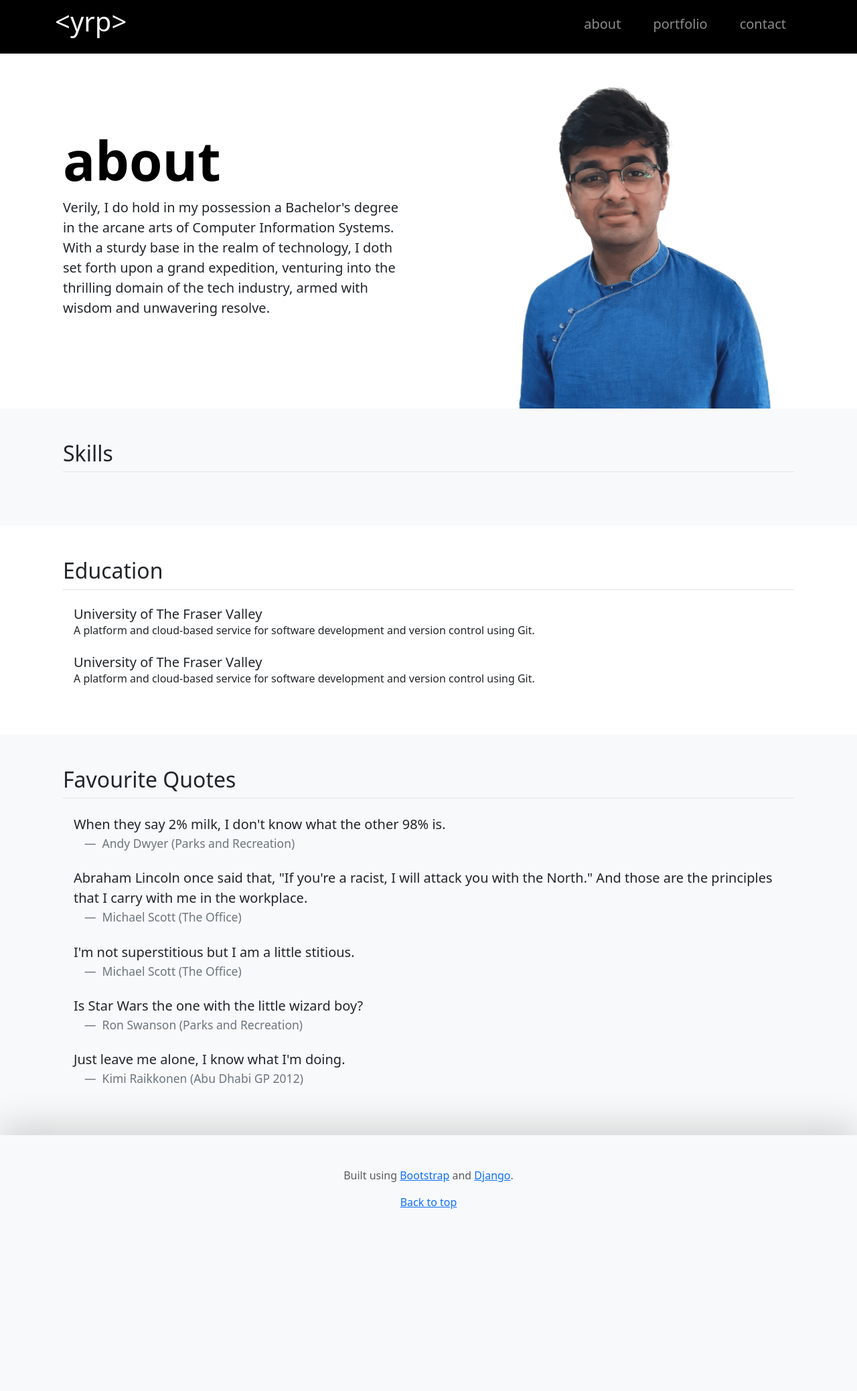
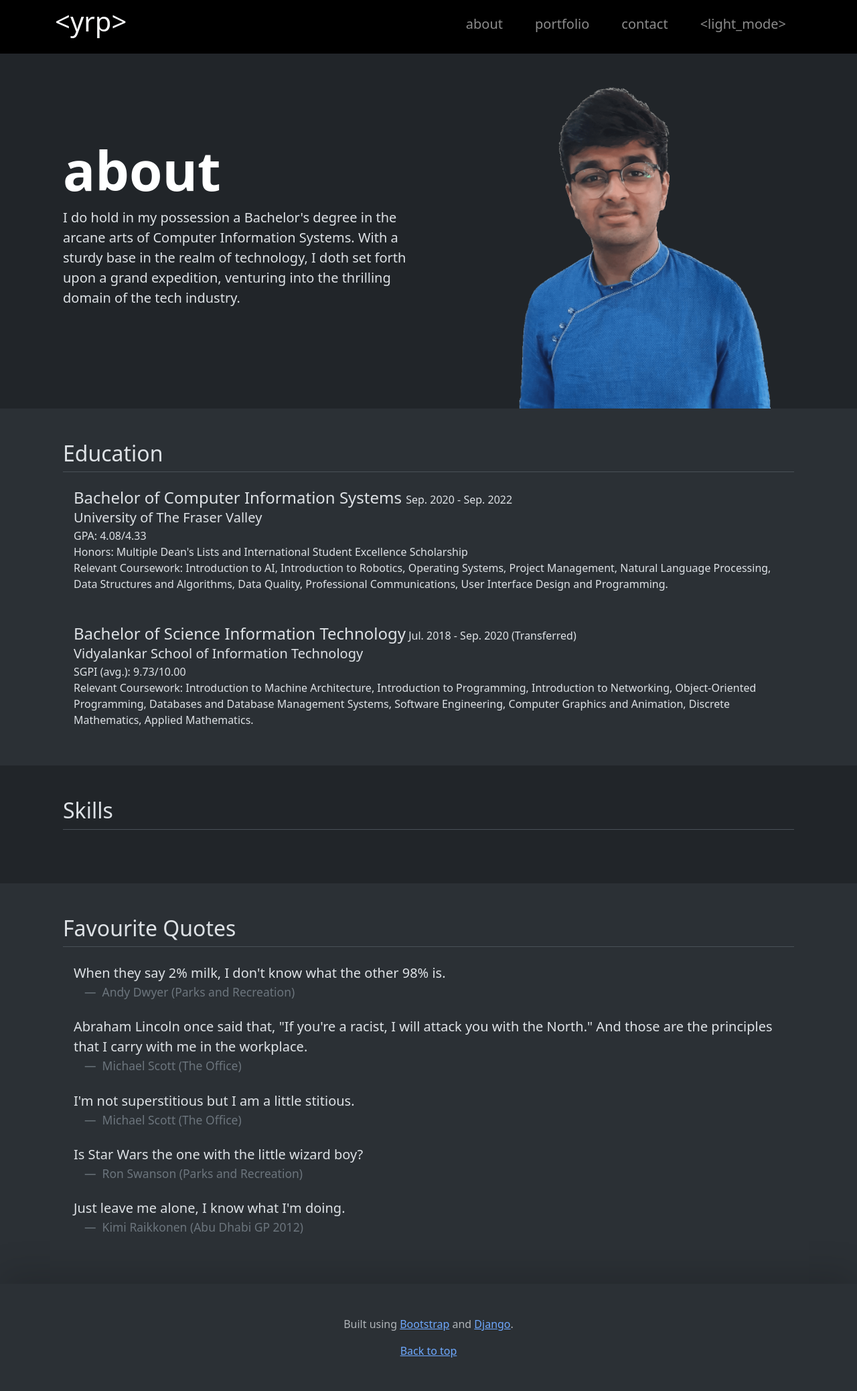
Before and after one commit to Yogi-Patel/yogipatel.dev, a Django app: page /about/ in a window 1280 px wide. Shown: the whole page at 67% size. Before the commit the page ends 1805 px from the top, so only its background shows below. Run offline with Django 3.2, Linux system fonts and the light colour scheme; data that the repository does not hold is empty.

Commit message:
About done and added theme toggle
Decided to add a dark mode and light mode toggle

```diff
--- a/website/templates/website/_base.html
+++ b/website/templates/website/_base.html
@@ -18,7 +18,26 @@
         integrity="sha384-4bw+/aepP/YC94hEpVNVgiZdgIC5+VKNBQNGCHeKRQN+PtmoHDEXuppvnDJzQIu9" crossorigin="anonymous">
 
     </head>
-    <body>
+    <body data-bs-theme = "dark">
+
+        <script>
+            // Function to toggle the theme
+            function toggleTheme() {
+                const body = document.body;
+                const mode_text = document.getElementById('mode_text');
+
+                if (body.getAttribute('data-bs-theme') === 'dark') {
+                    // Switch to light theme
+                    body.setAttribute('data-bs-theme', 'light');
+                    mode_text.innerText = '<dark_mode>';
+                } else {
+                    // Switch to dark theme
+                    body.setAttribute('data-bs-theme', 'dark');
+                    mode_text.innerText = '<light_mode>';
+                }
+            }
+        </script>
+
         {% comment %} Navbar {% endcomment %}
         <nav class="navbar navbar-expand-lg bg-black sticky-top" data-bs-theme="dark">
             <div class="container">
@@ -38,6 +57,9 @@
                         </li>
                         <li class="nav-item">
                             <a class="nav-link" href="{% url 'contact' %}"><h5 class ="mb-2 px-3">contact</h5></a> <!-- change href in django maybe. -->
+                        </li>
+                        <li class="nav-item">
+                            <a class="nav-link pointer" onclick="toggleTheme()" style="cursor:pointer;"><h5 id="mode_text" class ="mb-2 px-3">&ltlight_mode&gt</h5></a> <!-- change href in django maybe. -->
                         </li>
                     </ul>
                 </div>
--- a/website/templates/website/about.html
+++ b/website/templates/website/about.html
@@ -9,24 +9,85 @@
 <div class="container col-xxl-8 px-4 pt-5">
     <div class="row flex-lg-row-reverse align-items-center g-5 pt-0">
       <div class="col-10 col-sm-8 col-lg-6 d-none d-lg-block mt-0">
-        <img src="{% static 'website/Me.png' %}" class="d-block mx-lg-auto img-fluid" alt="Me" width="700" height="500"> <!-- replace src -->
+        <img src="{% static 'website/Me Upright.png' %}" class="d-block mx-lg-auto img-fluid" alt="Me" width="700" height="500"> <!-- replace src -->
       </div>
       <div class="col-lg-6 mt-0">
         <h1 class="display-1 fw-bold text-body-emphasis lh-1 mb-3">about</h1>
         <p class="lead">
             <!-- Hark, dear visitor! As thou dost peruse these digital pages, lend thine ear to the text herein, for it bears a Shakespearean charm.
             Allow the Bard's language to whisk thee on a journey of discovery and wonder. Read on, be enchanted! -->
-            Verily, I do hold in my possession a Bachelor's degree in the arcane arts of Computer Information Systems.
-            With a sturdy base in the realm of technology, I doth set forth upon a grand expedition, venturing into the thrilling domain of the tech industry, armed with wisdom
-            and unwavering resolve.
+            I do hold in my possession a Bachelor's degree in the arcane arts of Computer Information Systems.
+            With a sturdy base in the realm of technology, I doth set forth upon a grand expedition, venturing into the thrilling domain of the tech industry.
         </p>
 
       </div>
     </div>
 </div>
 
+
+{% comment  %} Education Div {% endcomment %}
+<div class="bg-body-tertiary">
+    <div class="container px-4 py-5">
+        <h2 class="pb-2 mb-4 border-bottom">Education</h2>
+
+        <div class="">
+
+            <div class="d-flex align-items-start mx-3 mb-2">
+                <div>
+                    <div>
+                        <h3 class="d-inline mb-0 fs-4">Bachelor of Computer Information Systems </h3>
+                        <p class="d-inline fw-light ps-0">Sep. 2020 - Sep. 2022</p>
+                    </div>
+                    <p class="fw-lighter fs-5 mb-0">University of The Fraser Valley</p>
+                    <div>
+                        <p class="d-inline fw-normal fs-6">GPA: </p>
+                        <p class="d-inline fw-light fs-6">4.08/4.33</p>
+                    </div>
+                    <div>
+                        <p class="d-inline fw-normal fs-6">Honors:</p>
+                        <p class="d-inline fw-light fs-6"> Multiple Dean's Lists and International Student Excellence Scholarship</p>
+                    </div>
+                    <div>
+                        <p class="d-inline fw-normal fs-6">Relevant Coursework:</p>
+                        <p class="d-inline fw-light fs-6">
+                            Introduction to AI, Introduction to Robotics, Operating Systems,
+                            Project Management, Natural Language Processing, Data Structures and Algorithms,
+                            Data Quality, Professional Communications, User Interface Design and Programming.
+                        </p>
+                    </div>
+                </div>
+            </div>
+            <div class="d-flex align-items-start mx-3 mb-2 mt-5">
+                <div>
+                    <div>
+                        <h3 class="d-inline mb-0 fs-4">Bachelor of Science Information Technology</h3>
+                        <p class="d-inline fw-light ps-0">Jul. 2018 - Sep. 2020 (Transferred)</p>
+                    </div>
+                    <p class="fw-lighter fs-5 mb-0">Vidyalankar School of Information Technology</p>
+                    <div>
+                        <p class="d-inline fw-normal fs-6">SGPI (avg.): </p>
+                        <p class="d-inline fw-light fs-6">9.73/10.00</p>
+                    </div>
+                    <div>
+                        <p class="d-inline fw-normal fs-6">Relevant Coursework:</p>
+                        <p class="d-inline fw-light fs-6">
+                            Introduction to Machine Architecture, Introduction to Programming, Introduction to Networking,
+                            Object-Oriented Programming, Databases and Database Management Systems, Software Engineering,
+                            Computer Graphics and Animation, Discrete Mathematics, Applied Mathematics.
+                        </p>
+                    </div>
+                </div>
+            </div>
+
+
+
+        </div>
+    </div>
+</div>
+
+
 {% comment  %} Skills Div {% endcomment %}
-<div class="bg-body-tertiary">
+<div class="">
     <div class="container px-4 pt-5">
         <h2 class="pb-2 border-bottom">Skills</h2>
 
@@ -47,34 +108,6 @@
         </div>
     </div>
 </div>
-
-
-{% comment  %} Education Div {% endcomment %}
-<div class="">
-    <div class="container px-4 py-5">
-        <h2 class="pb-2 mb-4 border-bottom">Education</h2>
-
-        <div class="">
-
-            <div class="d-flex align-items-start mx-3 mb-2">
-                <div>
-                    <h3 class="mb-0 fs-5">University of The Fraser Valley</h3>
-                    <p class="fw-light">A platform and cloud-based service for software development and version control using Git.</p>
-                </div>
-            </div>
-
-
-            <div class="d-flex align-items-start mx-3 mb-2">
-                <div>
-                    <h3 class="mb-0 fs-5">University of The Fraser Valley</h3>
-                    <p class="fw-light">A platform and cloud-based service for software development and version control using Git.</p>
-                </div>
-            </div>
-
-        </div>
-    </div>
-</div>
-
 
 
 {% comment  %} Favourite Quotes Div {% endcomment %}
--- a/website/templates/website/index.html
+++ b/website/templates/website/index.html
@@ -19,7 +19,7 @@
 <div class="container col-xxl-8 px-4 pt-5">
     <div class="row flex-lg-row-reverse align-items-center g-5 pt-0">
         <div class="col-10 col-sm-8 col-lg-6 d-none d-lg-block mt-0">
-            <img src="{% static 'website/Upside Down Me.png' %}" class="d-block mx-lg-auto img-fluid" alt="Upside Down Me" width="700" height="500">
+            <img src="{% static 'website/Me Upside Down.png' %}" class="d-block mx-lg-auto img-fluid" alt="Upside Down Me" width="700" height="500">
             {% comment %} static src {% endcomment %}
         </div>
         <div class="col-lg-6">
```
Also changed, not shown: website/static/website/Me Upright.png (added), website/static/website/Me Upside Down.png (added), website/static/website/Me.png (deleted), website/static/website/Upside Down Me.png (deleted).
